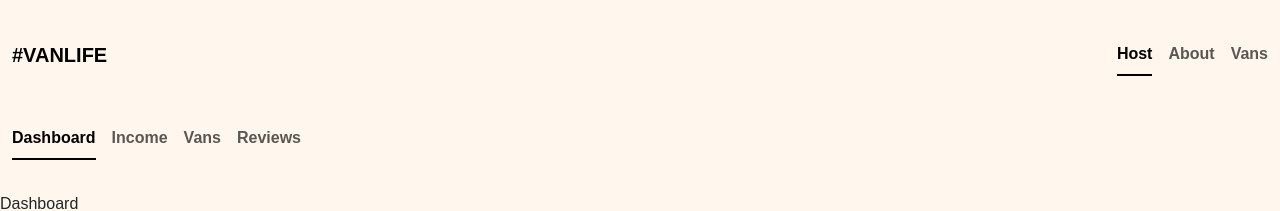
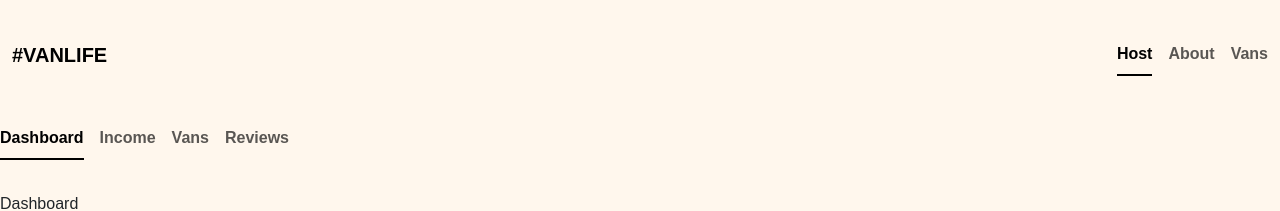
Before and after one commit to FaustoCCR/van-life, a React (Vite) app: page /host in a window 1280 px wide. Shown: the top 211 px of the page. Built offline with nearby package versions, Linux system fonts and the light colour scheme; a web font is replaced by a local one; what miragejs would draw is missing.

Commit message:
chore: evaluate bran navbar prop for styling

```diff
--- a/src/components/shared/Navbar.jsx
+++ b/src/components/shared/Navbar.jsx
@@ -45,7 +45,9 @@ import { Link, NavLink } from 'react-router'
 const Navbar = ({ brand, items = [], className, style, ...rest }) => {
   return (
     <nav className={`navbar ${className}`} style={style} {...rest}>
-      <div className='container-fluid'>
+      <div
+        className={`${!brand ? 'justify-content-start' : 'container-fluid'}`}
+      >
         {brand && (
           <Link className='navbar-brand fw-bold text-uppercase' to={brand.to}>
             {brand.children}
```
